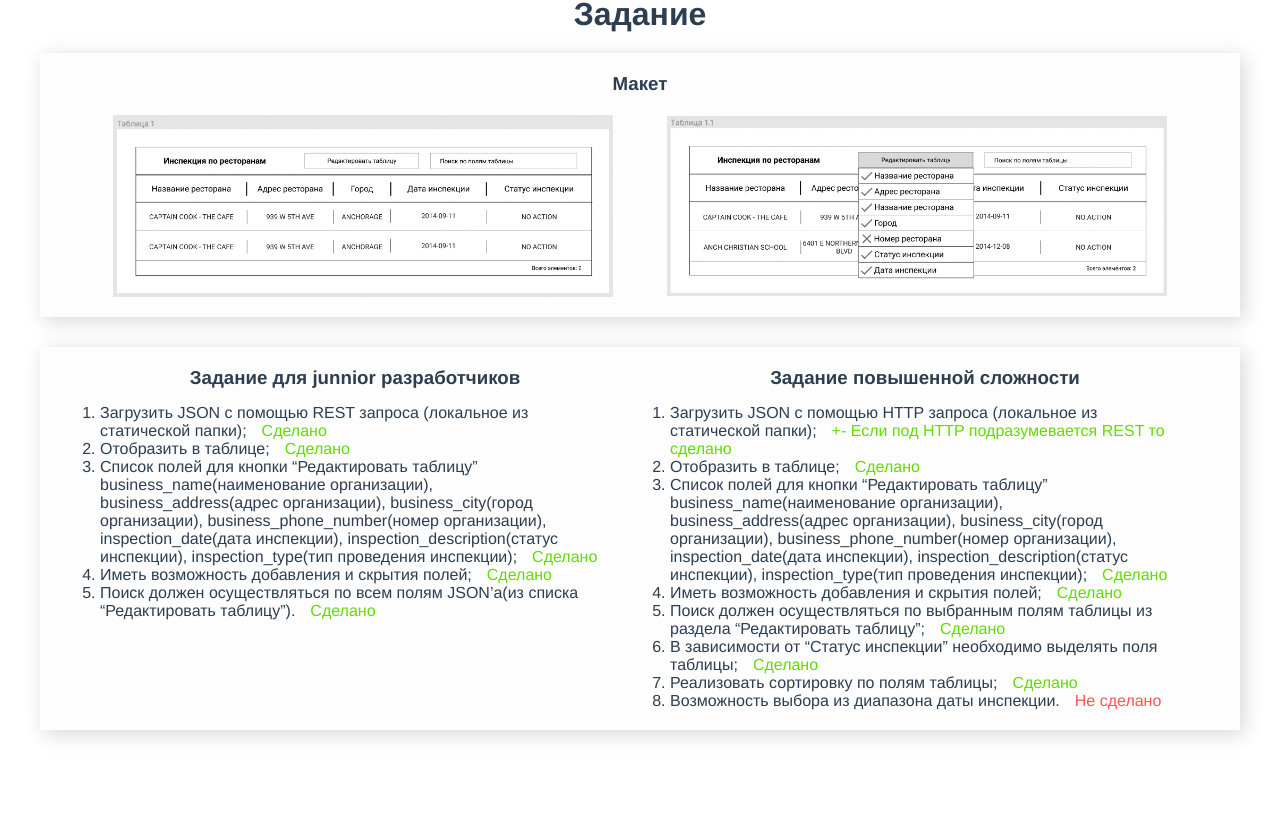
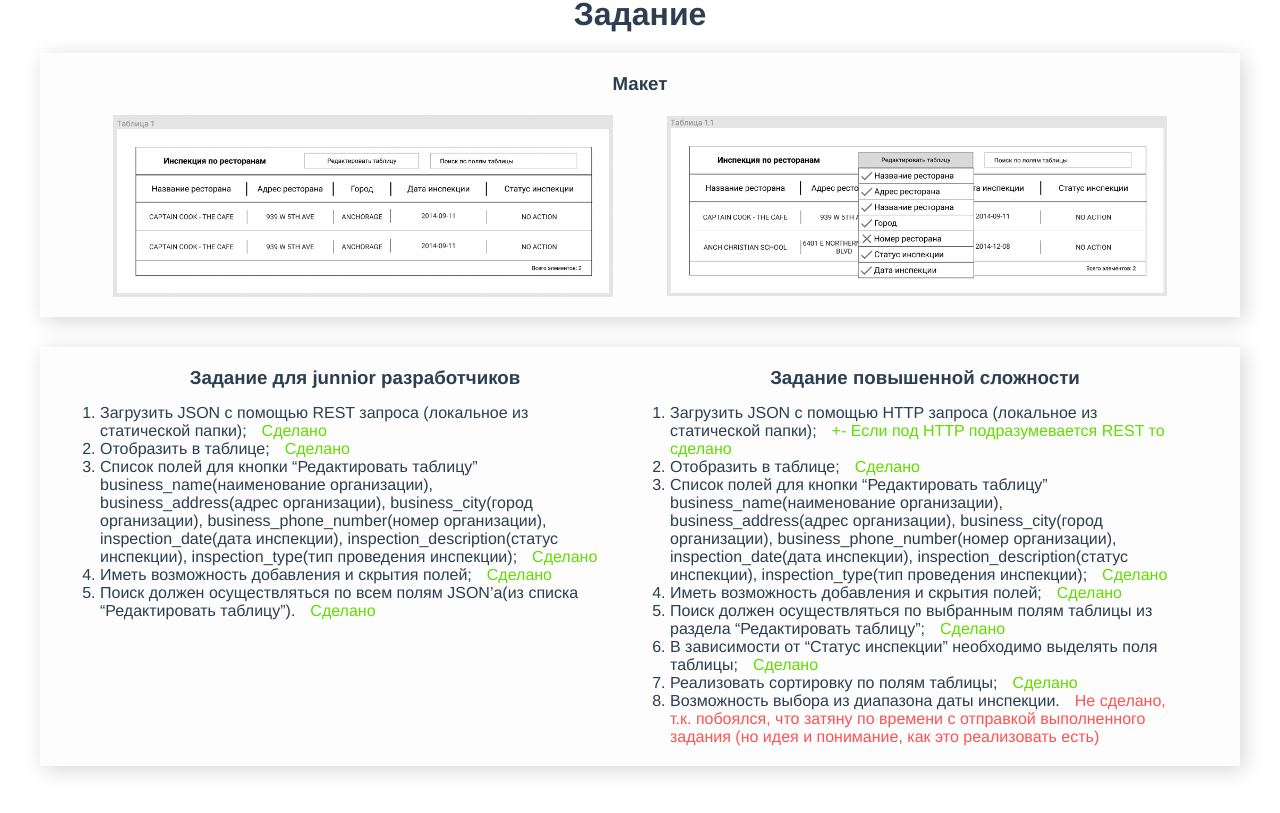
Before and after one commit to Igor-Malinin/iimalinin_table, a Vue app: page / in a window 1280 px wide. Shown: the part 331-1144 px from the top of the page. Before the commit the page ends 1111 px from the top, so only its background shows below. Built offline with nearby package versions, Linux system fonts and the light colour scheme.

Commit message:
добавил комментарий, почему не сделал последнее задание

```diff
--- a/src/views/HomeView.vue
+++ b/src/views/HomeView.vue
@@ -30,7 +30,7 @@
           <li>Поиск должен осуществляться по выбранным полям таблицы из раздела “Редактировать таблицу”;<span class="done">Сделано</span></li>
           <li>В зависимости от “Статус инспекции” необходимо выделять поля таблицы;<span class="done">Сделано</span></li>
           <li>Реализовать сортировку по полям таблицы;<span class="done">Сделано</span></li>
-          <li>Возможность выбора из диапазона даты инспекции.<span class="not_done">Не сделано</span></li>
+          <li>Возможность выбора из диапазона даты инспекции.<span class="not_done">Не сделано, т.к. побоялся, что затяну по времени с отправкой выполненного задания (но идея и понимание, как это реализовать есть) </span></li>
         </ol>
       </div>
     </div>
```
